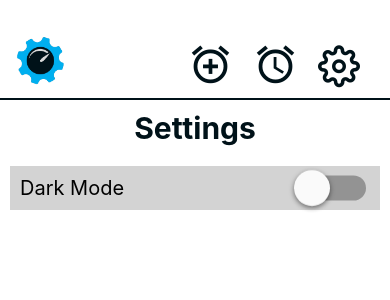
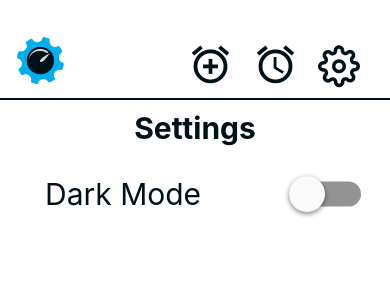
Before and after one commit to purplevarun/reminder-app, a React Native app: screen /Screen_3_Settings in a window 390 px wide. Shown: the top 300 px of the page. Built offline with nearby package versions, Linux system fonts and the light colour scheme.

Commit message:
Dark Mode synced with AsyncStorage

```diff
--- a/components/toggleDarkModeBtn/ToggleDarkModeBtn.js
+++ b/components/toggleDarkModeBtn/ToggleDarkModeBtn.js
@@ -2,25 +2,25 @@ import { useState, useContext } from "react";
 import { Text, View, Switch } from "react-native";
 import { GlobalContext } from "../../contexts/GlobalContext";
 const ToggleDarkModeBtn = () => {
-	const { darkMode } = useContext(GlobalContext);
+	const { darkMode, colors } = useContext(GlobalContext);
 	const [isChecked, setIsChecked] = useState(
 		darkMode.darkMode ? true : false
 	);
 	const handleSwitch = () => {
 		setIsChecked((prevValue) => !prevValue);
-		darkMode.setDarkMode(!isChecked);
+		darkMode.setDarkModeAndSave(!isChecked);
 	};
 	const wrapperStyle = {
-		backgroundColor: "lightgrey",
+		backgroundColor: "none",
 		padding: 10,
 		display: "flex",
 		flexDirection: "row",
 		justifyContent: "space-between",
 		alignItems: "center",
-		paddingRight: 30,
+		paddingHorizontal: 35,
 	};
 	const switchStyle = { transform: [{ scaleX: 1.8 }, { scaleY: 1.8 }] };
-	const textStyle = { fontSize: 20, color: "black" };
+	const textStyle = { fontSize: 30, color: colors.fg };
 
 	return (
 		<View style={wrapperStyle}>
--- a/contexts/GlobalContext.js
+++ b/contexts/GlobalContext.js
@@ -1,16 +1,39 @@
 import { useEffect, createContext, useState } from "react";
 import { darkModeColors, lightModeColors } from "./colors";
+import AsyncStorage from "@react-native-async-storage/async-storage";
 export const GlobalContext = createContext();
 const GlobalContextProvider = (props) => {
 	const [darkMode, setDarkMode] = useState(false);
 	const [colors, setColors] = useState(lightModeColors);
+	const getDefaultTheme = async () => {
+		const defaultTheme = await AsyncStorage.getItem("defaultThemeForApp");
+		if (defaultTheme) {
+			setDarkMode(defaultTheme === "dark" ? true : false);
+			setColors(
+				defaultTheme === "dark" ? darkModeColors : lightModeColors
+			);
+		}
+	};
+	const setDefaultTheme = async (darkMode) => {
+		await AsyncStorage.setItem(
+			"defaultThemeForApp",
+			darkMode ? "dark" : "light"
+		);
+	};
+	useEffect(() => {
+		getDefaultTheme();
+	}, []);
 	useEffect(() => {
 		setColors(darkMode ? darkModeColors : lightModeColors);
 	}, [darkMode]);
+	const setDarkModeAndSave = (value) => {
+		setDarkMode(value);
+		setDefaultTheme(value);
+	};
 	const data = {
 		darkMode: {
 			darkMode,
-			setDarkMode,
+			setDarkModeAndSave,
 		},
 		colors,
 	};
--- a/package.json
+++ b/package.json
@@ -1,5 +1,6 @@
 {
 	"dependencies": {
+		"@react-native-async-storage/async-storage": "~1.15.0",
 		"@react-navigation/native": "^6.0.10",
 		"@react-navigation/native-stack": "^6.6.1",
 		"expo": "^44.0.0",
```
